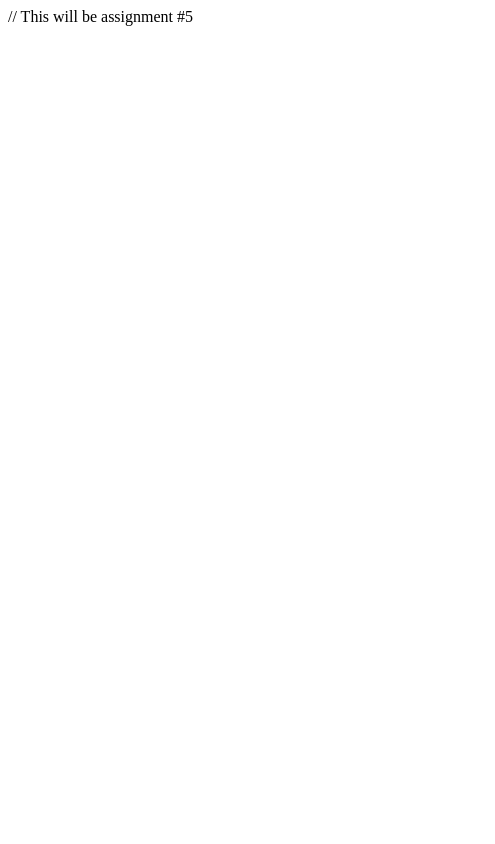
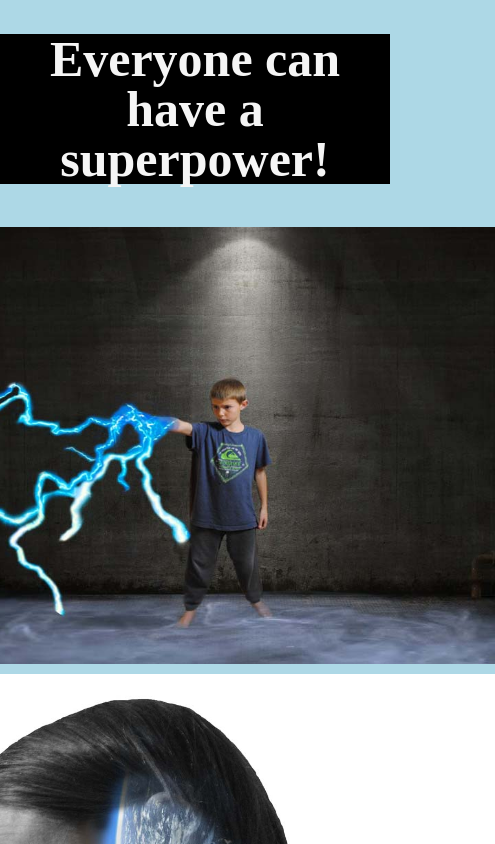
Before and after one commit to MckennahPalmer/Web-Engineering---HTML-Website, a plain HTML site: page cs213/assign05.html in a window 390 px wide. Shown: the top 844 px of the page, 495 px wide, since content can reach past the window. Drawn offline with Linux system fonts and the light colour scheme.

Commit message:
Updating assignment 5

```diff
--- a/cs213/assign05.html
+++ b/cs213/assign05.html
@@ -1 +1,54 @@
-// This will be assignment #5
+<!DOCTYPE html>
+<html lang="en">
+<head>
+    <style> /* Internal Stylesheet */
+    body {
+        background-color: gray;
+        font-family: cursive;
+        scroll-behavior: auto;
+        padding: 25px;
+    }
+    h1 {
+        background-color:black;
+        font-size: 50px;
+        color: whitesmoke;
+        text-align: center;
+    }
+    </style>
+    <link rel="stylesheet" href="photo.css">
+    <!--External Stylesheet-->
+    <meta charset="UTF-8">
+    <meta name="viewport" content="width=device-width, initial-scale=1.0">
+    <title>Power of Photoshop!</title>
+    <!--title-->
+</head>
+<body>
+    <h1>Everyone can have a superpower!</h1>
+    <div class="container">
+        <img class="item" src="power01.jpg" alt="electric">
+        <img class="item" src="power02.jpg" alt="future">
+        <img class="item" src="power03.jpg" alt="strength">
+        <img class="item" src="power04.jpg" alt="dragon">
+        <img class="item" src="power05.jpg" alt="wings">
+    </div>
+    <!--container-->
+    <p>
+        Pick a superpower! It doesn't have to be a power shown in one of the examples above!
+        Your only limit is your imagination and your photo editing skills.
+        Come with at least 3 edited pictures that relate to the power you chose,
+        and enter them in our "Everyone can have a superpower contest!"
+        You will get the chance to win latest version of photoshop and a giftcard.
+        There will be other rewards for runnerups.
+        Starting on November 1st and ending on the 24th.
+        Go to 55th st. Willowbee Avenue to Enter!
+    </p>
+    <!--text-->
+    <footer>
+        <p>
+            <p>Contact: <a href="mailto:mkpalm2006@gmail.com">mkpalm2006@gmail.com</a></p><br>
+            <p><a href="../index.html">CS 213 Assignments</a></p><br>
+        </p>
+    </footer>
+    <!--end-->
+</body>
+</html>
--- /dev/null
+++ b/cs213/photo.css
@@ -0,0 +1,49 @@
+@media only screen and (max-width: 600px) {
+    body {
+        background-color: lightblue;
+    }
+
+    img {
+        max-width: 100%;
+        height: auto;
+    }
+}
+
+* {
+    box-sizing: border-box;
+}
+
+html, body, div {
+    margin: 0;
+    padding: 0;
+    border: 0;
+    font-size: 100%;
+    font: inherit;
+    vertical-align: baseline;
+}
+
+img {
+    max-width: 600px;
+    height: auto;
+}
+
+body {
+    line-height: 1;
+}
+
+p {
+    font-size:25px;
+    color:rgb(102, 22, 102);
+    text-align: center;
+}
+
+.container {
+    display: flex;
+    flex-wrap: wrap;
+    justify-content: center;
+    padding: 5px;
+}
+
+.item {
+    margin: 5px;
+}
```
Also changed, not shown: cs213/power01.jpg (added), cs213/power02.jpg (added), cs213/power03.jpg (added), cs213/power04.jpg (added), cs213/power05.jpg (added).
